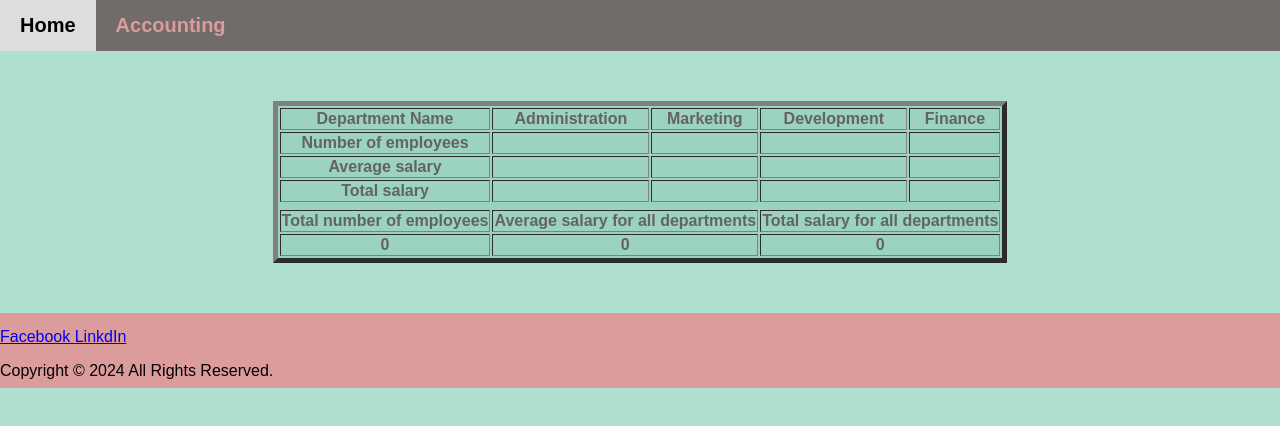
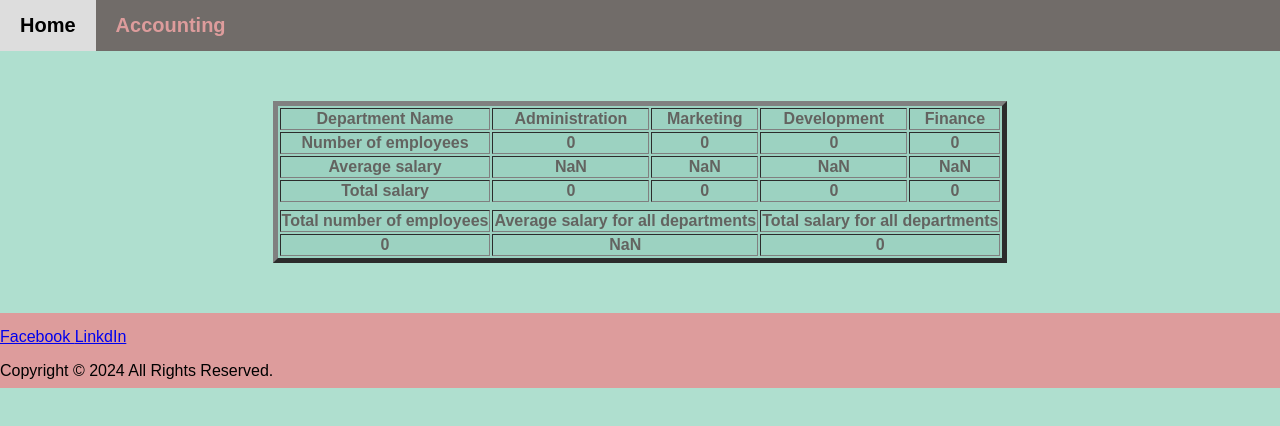
Before and after one commit to raghad0177/HR-management-system, a plain HTML site: page accounting.html in a window 1280 px wide. Drawn offline with Linux system fonts and the light colour scheme.

Commit message:
lab9 done

```diff
--- a/accounting.html
+++ b/accounting.html
@@ -18,13 +18,13 @@
     <main>
 <center>
 <table border="5" style="margin-top: 50px;margin-bottom: 50px;color:  #574b4bd1;background-color: rgb(156, 210, 193);">
-        <tr><th>Department Name</th> <th>Administration</th><th >Marketing</th><th>Development</th><th>Finance</th></tr>
-        <tr><th>Number of employees</th> <th>   </th>         <th>  </th>         <th> </th>          <th> </th>  </tr>
-        <tr><th>Average salary</th>      <th>   </th>         <th>  </th>         <th> </th>          <th> </th>  </tr>
-        <tr><th>Total salary</th>        <th>   </th>         <th>  </th>         <th> </th>          <th> </th>  </tr>
+        <tr><th>Department Name</th>     <th>Administration</th>              <th >Marketing</th>                <th>Development</th>                <th>Finance</th></tr>
+        <tr><th>Number of employees</th> <th id = "adminNum">   </th>         <th id = "markNum">  </th>         <th id = "devNum"> </th>            <th id = "finNum"> </th>  </tr>
+        <tr><th>Average salary</th>      <th id = "adminAvg">   </th>         <th id = "markAvg">  </th>         <th id = "devAvg"> </th>            <th id = "finAvg"> </th>  </tr>
+        <tr><th>Total salary</th>        <th id = "adminSal">   </th>         <th id = "markSal">  </th>         <th id = "devSal"> </th>            <th id = "finSal"> </th>  </tr>
         <tr></tr><tr></tr><tr></tr>
         <tr><th>Total number of employees</th><th colspan="2">Average salary for all departments</th><th colspan="2">Total salary for all departments</th></tr>
-        <tr><th> 0 </th>  <th colspan="2"> 0 </th>  <th colspan="2"> 0 </th> </tr>
+        <tr><th id="totalN">  </th>  <th colspan="2" id="totalA"> </th>  <th colspan="2" id="totalS"> 0 </th> </tr>
 </table>
 </center>
     </main>
--- a/accounting.js
+++ b/accounting.js
@@ -0,0 +1,92 @@
+
+let adminC = 0;
+let markC = 0;
+let devC = 0;
+let finC = 0;
+
+let adminSal = 0;
+let markSal = 0;
+let devSal = 0;
+let finSal = 0;
+
+let adminAvg = 0;
+let markAvg = 0;
+let devAvg = 0;
+let finAvg = 0;
+
+let totalNum=0;
+let totalAvg=0;
+let totalSal=0;
+
+for (let i = 1; i < localStorage.length; i++) {
+    let dep = localStorage.getItem("eDepartment" + i);
+    if (dep === "Administration") {
+        adminC++;
+        adminSal += parseFloat(localStorage.getItem("eSalary" + i));
+    }
+    if (dep === "Marketing") {
+        markC++;
+        markSal += parseFloat(localStorage.getItem("eSalary" + i));
+    }
+    if (dep === "Development") {
+        devC++;
+        devSal += parseFloat(localStorage.getItem("eSalary" + i));
+    }
+    if (dep === "Finance") {
+        finC++;
+        finSal += parseFloat(localStorage.getItem("eSalary" + i));
+    }
+
+}
+
+
+
+adminAvg = adminSal / adminC;
+markAvg = markSal / markC;
+devAvg = devSal / devC;
+finAvg = finSal / finC;
+
+
+totalNum=adminC+devC+finC+markC;
+totalAvg=(adminAvg+devAvg+finAvg+markAvg)/4;
+totalSal=adminSal+devSal+finSal+markSal;
+
+
+let Admin1 =document.getElementById("adminNum");
+Admin1.textContent=adminC;
+let Admin2 =document.getElementById("adminAvg");
+Admin2.textContent=adminAvg;
+let Admin3 =document.getElementById("adminSal");
+Admin3.textContent=adminSal;
+
+
+let Mark1 =document.getElementById("markNum");
+Mark1.textContent=markC;
+let Mark2 =document.getElementById("markAvg");
+Mark2.textContent=markAvg;
+let Mark3 =document.getElementById("markSal");
+Mark3.textContent=markSal;
+
+
+let Dev1 =document.getElementById("devNum");
+Dev1.textContent=devC;
+let Dev2 =document.getElementById("devAvg");
+Dev2.textContent=devAvg;
+let Dev3 =document.getElementById("devSal");
+Dev3.textContent=devSal;
+
+
+let Fin1 =document.getElementById("finNum");
+Fin1.textContent=finC;
+let Fin2 =document.getElementById("finAvg");
+Fin2.textContent=finAvg;
+let Fin3 =document.getElementById("finSal");
+Fin3.textContent=finSal;
+
+
+let totalN =document.getElementById("totalN");
+totalN.textContent=totalNum;
+let totalA =document.getElementById("totalA");
+totalA.textContent=totalAvg;
+let totalS =document.getElementById("totalS");
+totalS.textContent=totalSal;
--- a/app.js
+++ b/app.js
@@ -80,11 +80,11 @@ let emp7 = new employee("Hadi Ahmad", "Finance", "Mid-Senior", "assets/Hadi.jpg"
 
 let empForm = document.getElementById("addEmployee");
 empForm.addEventListener('click', addNewEmployee);
-let click = 1;
+let click = 0;
 
 function addNewEmployee(event) {
     event.preventDefault();
-    click++;
+
     let name = document.getElementById('name').value;
     let department = document.getElementById('department').value;
     let level = document.getElementById('level').value;
```
